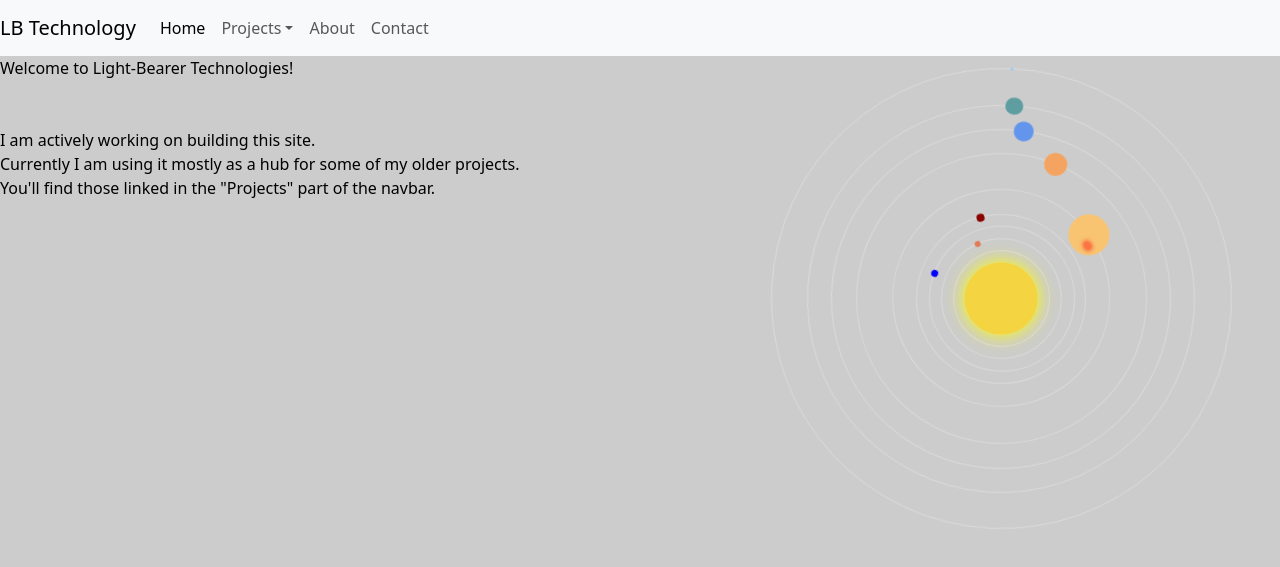
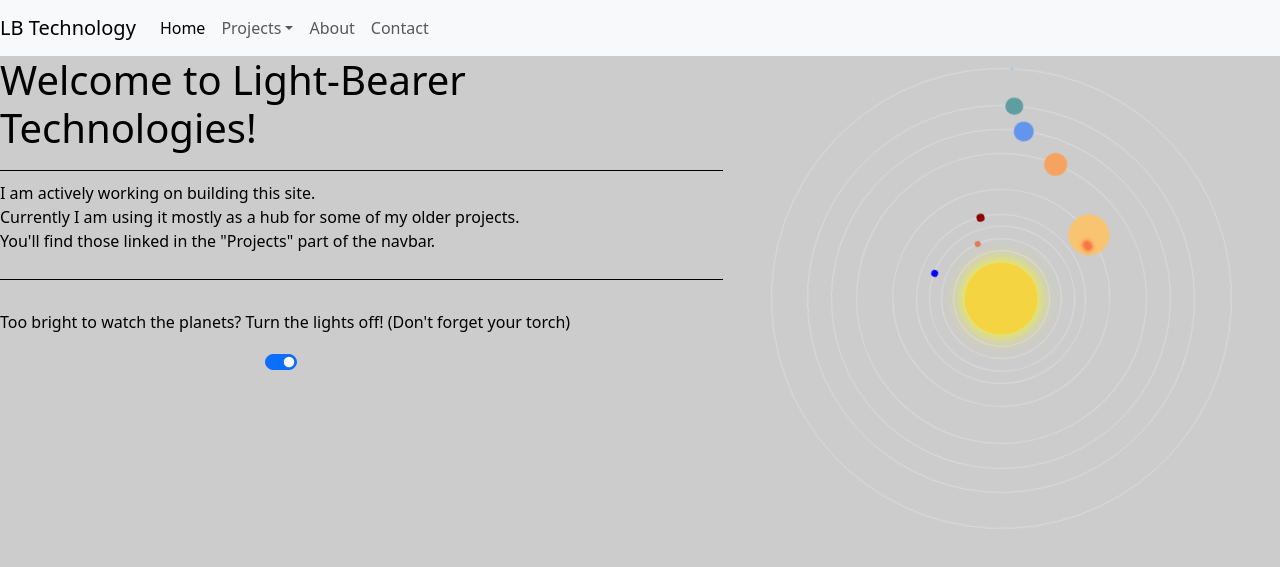
Before and after one commit to Lux-Ferre/lbtech-info, a Flask app: page / in a window 1280 px wide. Shown: the top 567 px of the page. Run offline with Flask 3, Linux system fonts and the light colour scheme; some libraries are stand-ins or nearby versions.

Commit message:
home page restructure with light switch
Light switch turns the background black and turns on a torch effect.

```diff
--- a/app/static/assets/main/main.css
+++ b/app/static/assets/main/main.css
@@ -21,6 +21,25 @@ body{
 	height: calc(100vh - 56px);
 }
 
+#lightsOutBackground{
+	background: black;
+	position: absolute;
+	top: 0;
+	left: 0;
+	z-index: -100;
+	width: 100%;
+	height: 100%;
+}
+
+#torch {
+	position: fixed;
+	opacity: 1;
+	width: 100vw;
+	height: 100vh;
+	top: 0;
+	left: 0;
+	pointer-events: none;
+}
 
 /* Lottery Reconciliations - Start */
 #recsCarousel{
--- a/app/static/assets/main/main.js
+++ b/app/static/assets/main/main.js
@@ -24,3 +24,28 @@
 		});
 	});
 })(bootstrap);
+
+
+// Event listener for home page light switch
+$('#homepageLightSwitch').on('change', function() {
+	const lightIsOn = $(this).is(':checked')
+	const lightsOutBackground = $("#lightsOutBackground")
+	const torch = $("#torch")
+	const bodyElement = $("body")
+	if (lightIsOn){
+		bodyElement.css("color", "var(--body-color)")
+		lightsOutBackground.addClass("d-none")
+		torch.addClass("d-none")
+	} else {
+		bodyElement.css("color", "white")
+		lightsOutBackground.removeClass("d-none")
+		torch.removeClass("d-none")
+	}
+});
+
+$(document).on("mousemove", event => {
+	const torchElement = $("#torch")
+	const { clientX, clientY } = event;
+
+	torchElement.css("background", `radial-gradient(circle at ${clientX}px ${clientY}px, #00000000 10px, #000000ee 200px)`)
+})
--- a/app/templates/index.html
+++ b/app/templates/index.html
@@ -7,12 +7,31 @@
 
 {% block title %}Index{% endblock %}
 {% block content %}
+<div id="lightsOutBackground" class="d-none"></div>
+<div id="torch" class="d-none"></div>
 <div class="row w-100">
 	<div class="col-12 col-md-7">
-		<div>Welcome to Light-Bearer Technologies!</div><br><br>
-		<div>I am actively working on building this site.</div>
-		<div>Currently I am using it mostly as a hub for some of my older projects.</div>
-		<div>You'll find those linked in the "Projects" part of the navbar.</div>
+		<div class="d-flex align-items-start flex-column">
+			<div>
+				<h1>Welcome to Light-Bearer Technologies!</h1>
+			</div>
+			<div class="w-100" style="border-bottom: solid 1px; margin: 10px 0"> </div>
+			<div>
+				<p>
+					I am actively working on building this site.<br>
+					Currently I am using it mostly as a hub for some of my older projects.<br>
+					You'll find those linked in the "Projects" part of the navbar.
+				</p>
+			</div>
+			<div class="w-100" style="border-bottom: solid 1px; margin: 10px 0"> </div>
+			<div class="d-flex flex-column" style="margin: 20px 0">
+				<p>Too bright to watch the planets? Turn the lights off! (Don't forget your torch)</p>
+				<div class="form-check form-switch align-self-center">
+					<input class="form-check-input" type="checkbox" role="switch" id="homepageLightSwitch" checked>
+					<label class="form-check-label" for="homepageLightSwitch"></label>
+				</div>
+			</div>
+		</div>
 	</div>
 	<div class="col-12 col-md-5">
 		{% include '_solar_system.html' %}
```
